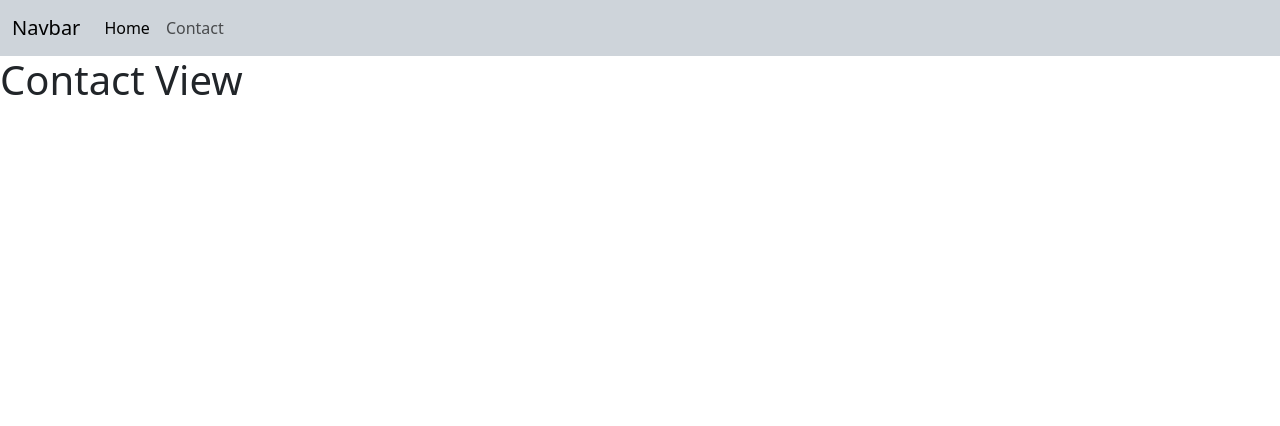
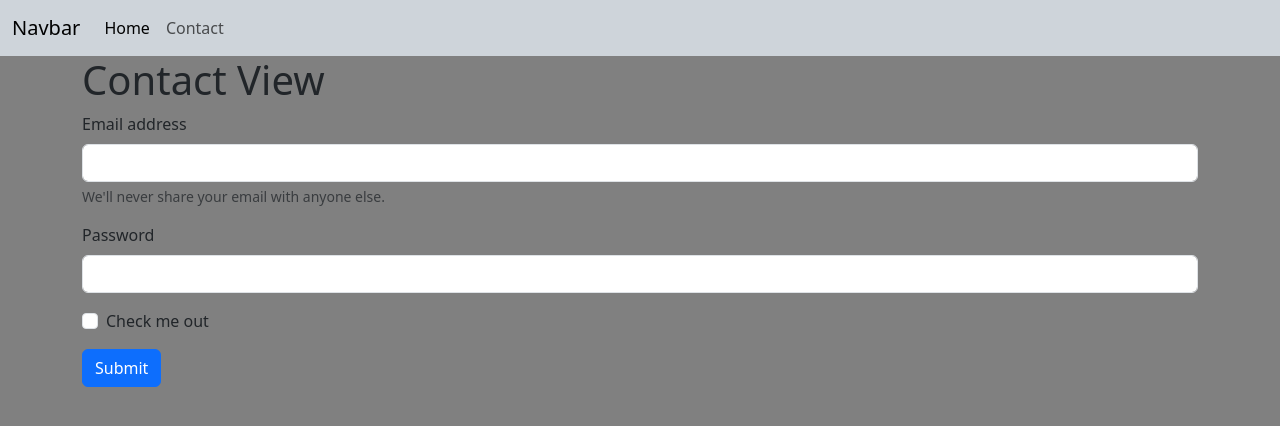
Before and after one commit to dardocam/framework-mvc-php-poo, a PHP site: a page that uses index.php in a window 1280 px wide. Shown: the top 426 px of the page. Run offline with PHP 8.4, Linux system fonts and the light colour scheme.

Commit message:
adding sitecontroller form post method

```diff
--- /dev/null
+++ b/index.css
@@ -0,0 +1,3 @@
+body {
+  background-color: gray;
+}
--- a/index.php
+++ b/index.php
@@ -5,6 +5,7 @@
 require_once __DIR__ . '/vendor/autoload.php';
 
 use app\core\Application;
+use app\controllers\SiteController;
 
 //no modificar las claves solo los valores.
 $config = array(
@@ -16,6 +17,9 @@ $app = new Application(dirname(__FILE__), $config);
 
 $app->router->get('/', 'home');
 $app->router->get('/contact', 'contact');
+//de esta forma la funcion call_user_func($callback) recibe un array y entonces
+//ejecuta el metodo 'handleContact' de la clase SiteController
+$app->router->post('/contact', [SiteController::class, 'handleContact']);
 $app->run();
 
 // $app->router->get('/', function () {
--- a/src/core/Router.php
+++ b/src/core/Router.php
@@ -4,7 +4,6 @@ namespace app\core;
 
 class Router
 {
-    protected array $routes = []; //es accesible para las clases que hereden de Router
     // protected array $routes = [
     //     'get' => [
     //         '/'=> callback,
@@ -12,6 +11,8 @@ class Router
     //     ],
     //     'post' =>
     // ];
+    //es accesible para las clases que hereden de Router
+    protected array $routes = [];
     public Request $request;
     public Response $response;
 
@@ -24,6 +25,10 @@ class Router
     public function get($path, $callback)
     {
         $this->routes['get'][$path] = $callback;
+    }
+    public function post($path, $callback)
+    {
+        $this->routes['post'][$path] = $callback;
     }
 
     public function resolve()
@@ -58,9 +63,10 @@ class Router
     }
     protected function layoutContent()
     {
-        ob_start(); //start output buffer --- nada se renderiza en el browser se guarda en buffer interno
+        // El búfer de salida es un método para decirle al motor PHP que retenga los datos de salida antes de enviarlos al navegador.
+        ob_start(); //start output buffer --- nada se renderiza en el browser se guarda en el buffer de salida
         include_once Application::getROOTSOURCE() . "/views/layouts/Main.php";
-        return ob_get_clean();
+        return ob_get_clean(); //devuelve el contenido del buffer actual y borra el buffer de salida
     }
     protected function renderOnlyView($view)
     {
--- a/src/views/Contact.php
+++ b/src/views/Contact.php
@@ -1 +1,21 @@
+<?php
+
+use app\core\Application;
+?>
 <h1>Contact View</h1>
+<form action="<?= Application::getROOTDIR() . 'contact' ?>" method="post">
+    <div class="mb-3">
+        <label for="exampleInputEmail1" class="form-label">Email address</label>
+        <input type="email" name="email" class="form-control" id="exampleInputEmail1" aria-describedby="emailHelp">
+        <div id="emailHelp" class="form-text">We'll never share your email with anyone else.</div>
+    </div>
+    <div class="mb-3">
+        <label for="exampleInputPassword1" class="form-label">Password</label>
+        <input type="password" name="passw" class="form-control" id="exampleInputPassword1">
+    </div>
+    <div class="mb-3 form-check">
+        <input type="checkbox" name="checking" class="form-check-input" id="exampleCheck1">
+        <label class="form-check-label" for="exampleCheck1">Check me out</label>
+    </div>
+    <button type="submit" class="btn btn-primary">Submit</button>
+</form>
--- a/src/views/layouts/Main.php
+++ b/src/views/layouts/Main.php
@@ -11,6 +11,7 @@ use app\core\Application;
     <meta name="viewport" content="width=device-width, initial-scale=1">
     <title><?= Application::getAPPNAME() ?></title>
     <link href="https://cdn.jsdelivr.net/npm/bootstrap@5.3.3/dist/css/bootstrap.min.css" rel="stylesheet" integrity="sha384-QWTKZyjpPEjISv5WaRU9OFeRpok6YctnYmDr5pNlyT2bRjXh0JMhjY6hW+ALEwIH" crossorigin="anonymous">
+    <link rel="stylesheet" href=<?= Application::getROOTDIR() . 'index.css' ?>>
 </head>
 
 <body>
@@ -32,7 +33,9 @@ use app\core\Application;
             </div>
         </div>
     </nav>
-    {{content}}
+    <div class="container">
+        {{content}}
+    </div>
     <script src="https://cdn.jsdelivr.net/npm/bootstrap@5.3.3/dist/js/bootstrap.bundle.min.js" integrity="sha384-YvpcrYf0tY3lHB60NNkmXc5s9fDVZLESaAA55NDzOxhy9GkcIdslK1eN7N6jIeHz" crossorigin="anonymous"></script>
 </body>
 
```
Also changed, not shown: src/controllers/SiteController.php (added, +12 -0 lines).
